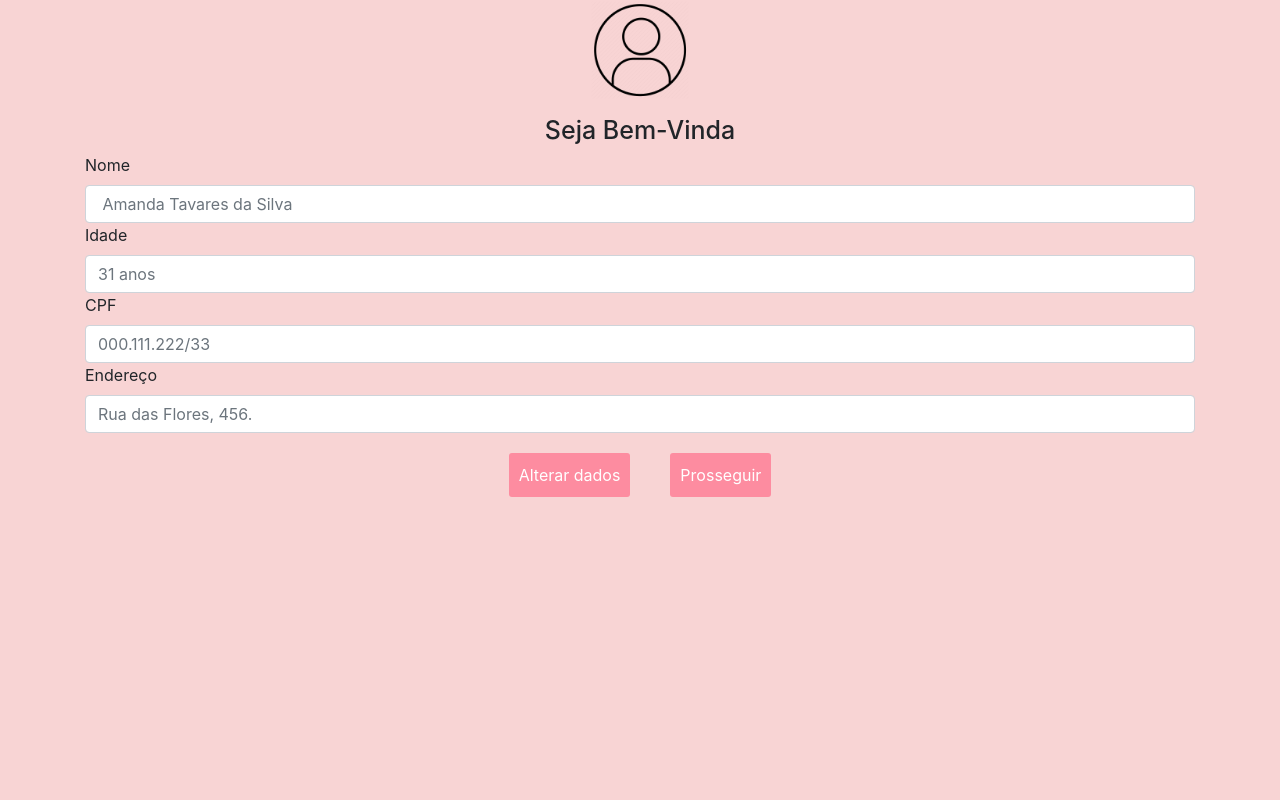
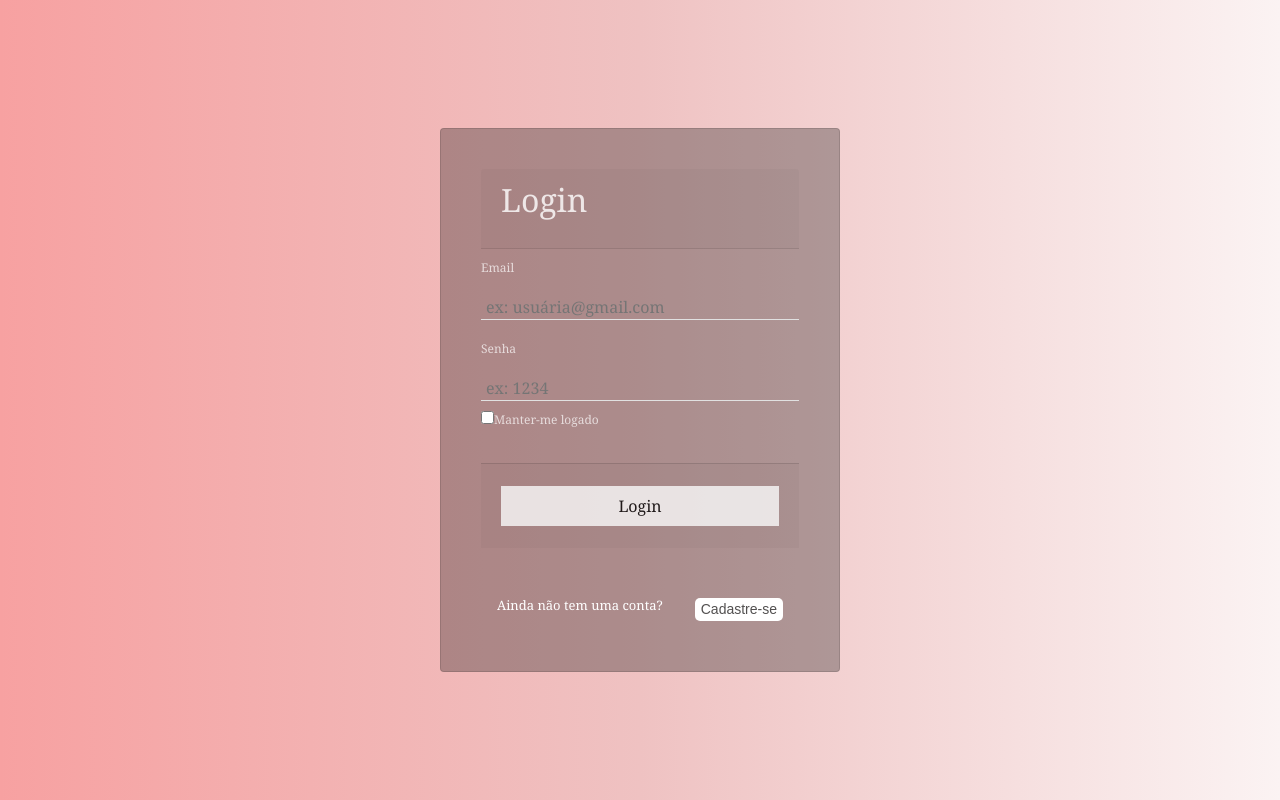
Before and after one commit to StheJanuario/Feminiciclo, a Nuxt app: page / in a window 1280 px wide. Built offline with nearby package versions, Linux system fonts and the light colour scheme.

Commit message:
Atualizado 22/10

```diff
--- /dev/null
+++ b/pages/cadastro.vue
@@ -0,0 +1,81 @@
+<template>
+  <div>
+    <img src="perfil.png" class="perfil">
+    <h1>Seja Bem-Vinda</h1>
+    <b-container>
+      <label>Nome</label>
+      <b-form-input placeholder=" Amanda Tavares da Silva"></b-form-input>
+      <label>Idade</label>
+      <b-form-input placeholder="31 anos"></b-form-input>
+      <label>CPF</label>
+      <b-form-input placeholder="000.111.222/33"></b-form-input>
+      <label>Endereço</label>
+      <b-form-input placeholder="Rua das Flores, 456."></b-form-input>
+      <div class="btn_form">
+        <!-- <NuxtLink to="/"> <b-button class="botao">Alterar dados</b-button></NuxtLink> -->
+        <b-button class="botao" @click="irParaIndex()">Alterar dados</b-button>
+         <!-- <NuxtLink to="/"> <b-button class="botao">Prosseguir</b-button></NuxtLink> -->
+        <b-button class="botao" @click="telaCadastro()">Prosseguir</b-button>
+      </div>
+    </b-container>
+  </div>
+</template>
+
+<script>
+export default {
+    name: 'TelaInicialPage',
+    methods:{
+        irParaIndex(){
+            this.$router.push("/");
+
+        },
+        telaCadastro(){
+            this.$router.push("tela-entrar");
+
+        }
+
+    }
+}
+</script>
+
+<style>
+html,
+body {
+  height: 100%;
+  width: 100;
+  background-color: #f8d4d4;
+}
+
+.botao {
+  max-width: 15%;
+  max-height: 50px;
+  background-color: #fd8ca0;
+  border: 1px #f88ea0;
+  border-radius: 3px;
+  margin: 0 20px 0 20px;
+  color: white;
+  /* flex-direction: row !important; */
+  padding: 10px;
+  margin-top: 20px !important;
+  display: inline-block;
+}
+
+.btn_form{
+    display: flex;
+    justify-content: center;
+}
+
+h1{
+   text-align: center;
+   font-size: 25px;
+   margin-top:15px;
+}
+
+.perfil{
+    display: block;
+  margin: 0 auto;
+  width: 100px;
+  height: 100px;
+}
+
+</style>
--- a/pages/index.vue
+++ b/pages/index.vue
@@ -1,81 +1,134 @@
 <template>
-  <div>
-    <img src="perfil.png" class="perfil">
-    <h1>Seja Bem-Vinda</h1>
-    <b-container>
-      <label>Nome</label>
-      <b-form-input placeholder=" Amanda Tavares da Silva"></b-form-input>
-      <label>Idade</label>
-      <b-form-input placeholder="31 anos"></b-form-input>
-      <label>CPF</label>
-      <b-form-input placeholder="000.111.222/33"></b-form-input>
-      <label>Endereço</label>
-      <b-form-input placeholder="Rua das Flores, 456."></b-form-input>
-      <div class="btn_form">
-        <!-- <NuxtLink to="/"> <b-button class="botao">Alterar dados</b-button></NuxtLink> -->
-        <b-button class="botao" @click="irParaIndex()">Alterar dados</b-button>
-         <!-- <NuxtLink to="/"> <b-button class="botao">Prosseguir</b-button></NuxtLink> -->
-        <b-button class="botao" @click="telaCadastro()">Prosseguir</b-button>
-      </div>
-    </b-container>
-  </div>
+
+    <div id="login">
+        <form class="card">
+            <div class="card-header">
+                <h2>Login</h2>
+            </div>
+            <div class="card-content">
+                <div class="card-content-area">
+                    <label for="email" >Email</label>
+                    <input type="text" placeholder="ex: usuária@gmail.com" id="email" autocomplete="off" >
+                </div>
+                <div class="card-content-area">
+                    <label for="password">Senha</label>
+                    <input type="password" id="password" autocomplete="off" placeholder="ex: 1234">
+
+                    <p>
+                        <input type="checkbox" name="manterlogado" id="manterlogado" value="" />
+                        <label for="manterlogado">Manter-me logado</label>
+                    </p>
+                </div>
+            </div>
+
+            <div class="card-footer">
+                <NuxtLink to="/tela-menu"><input type="submit" value="Login" class="submit"></NuxtLink>
+            </div>
+            <div id="cadastro">
+                <p>Ainda não tem uma conta?</p>
+                <NuxtLink to="/tela-cadastros"><button>Cadastre-se</button></NuxtLink>
+            </div>
+
+        </form>
+    </div>
 </template>
 
 <script>
-export default {
-    name: 'TelaInicialPage',
-    methods:{
-        irParaIndex(){
-            this.$router.push("/");
-
-        },
-        telaCadastro(){
-            this.$router.push("tela-cadastro");
-
-        }
-
-    }
-}
 </script>
 
 <style>
-html,
 body {
-  height: 100%;
-  width: 100;
-  background-color: #f8d4d4;
+    padding: 0;
+    margin: 0;
+    background-image: linear-gradient(to right, #f7a1a1, #efc2c2, #fbf3f3);
 }
+#login {
+    display: flex;
+    align-items: center;
+    justify-content: center;
+    height: 100vh;
+    font-family: Cambria, Cochin, Georgia, Times, 'Times New Roman', serif;
 
-.botao {
-  max-width: 15%;
-  max-height: 50px;
-  background-color: #fd8ca0;
-  border: 1px #f88ea0;
-  border-radius: 3px;
-  margin: 0 20px 0 20px;
-  color: white;
-  /* flex-direction: row !important; */
-  padding: 10px;
-  margin-top: 20px !important;
-  display: inline-block;
 }
+.card {
+    background-color: rgba(19, 19, 19, 0.3);
+    padding: 40px;
+    width: 400px;
 
-.btn_form{
+}
+.card-header {
+    padding-bottom: 50px;
+    opacity: 0.8;
+    color: #fff;
+    border-radius: 15px;
+
+}
+.card-header::after {
+    content: "";
+    width: 70px;
+    height: 1px;
+    display: block;
+    margin-top: -30px;
+    margin-left: -5px;
+
+}
+.card-content label {
+    color: #fff;
+    font-size: 12px;
+    opacity: 0.7;
+
+}
+.card-content-area {
     display: flex;
-    justify-content: center;
+    flex-direction: column;
+    padding: 10px 0;
 }
+.card-content-area input {
+    margin-top: 10px;
+    padding: 0 5px;
+    background-color: transparent;
+    border: none;
+    border-bottom: 1px solid #e1e1e1;
+    outline: none;
+    color: #fff;
 
-h1{
-   text-align: center;
-   font-size: 25px;
-   margin-top:15px;
 }
-
-.perfil{
-    display: block;
-  margin: 0 auto;
-  width: 100px;
-  height: 100px;
+.card-footer {
+    display: flex;
+    flex-direction: column;
 }
-
+.card-footer .submit {
+    width: 100%;
+    height: 40px;
+    background-color: #fafafa;
+    font-size: 16px;
+    border: none;
+    color: #000000;
+    margin: 10px 0;
+}
+.card-footer a {
+    text-align: center;
+    font-size: 12px;
+    opacity: 0.8;
+    color: #fff;
+    text-decoration: none;
+}
+#cadastro{
+    margin-top: 3em;
+    display: flex;
+    flex-direction: row;
+    justify-content: space-around;
+}
+#cadastro p {
+    color: #fff;
+    font-size: 13px;
+}
+#cadastro button{
+    background-color: #fff;
+    color: rgba(41, 38, 38, 0.808);
+    font-size: 14px;
+    border: none;
+    border-radius: 5px;
+    font-family:Arial, Helvetica, sans-serif;
+}
 </style>
--- a/pages/tela-cadastro.vue
+++ b/pages/tela-cadastros.vue
@@ -1,7 +1,7 @@
 <template>
     <div>
       <img src="logo.png" class="logo" />
-      <p>Gostaria de acessar como:</p>
+      <p>Gostaria de se cadastrar como:</p>
       <NuxtLink to="/tela-vitima"
         ><b-button class="botao">VÍTIMA</b-button></NuxtLink
       >
--- a/pages/tela-menu.vue
+++ b/pages/tela-menu.vue
@@ -22,36 +22,6 @@
       <img src="IconeSocorro.png" class="botao-socorro" id="resposta" v-on:click="alertarSocorro()">
     </div>
 
-    <footer class="rodape">
-      <section class="cabecalho">
-
-      <div class=informações-rodapé>
-        <h3>Inicio</h3>
-        <p>Home</p>
-        <p>Chat</p>
-        <p>Telefone</p>
-      </div>
-
-      <div class=informações-rodapé>
-        <h3>Sobre nós</h3>
-        <p>Informações do Site</p>
-        <p>Contato</p>
-        <p>Mais</p>
-      </div>
-
-      <div class=informações-rodapé>
-        <h3>Suporte</h3>
-        <p>Ligue 190 - PM</p>
-        <p>Ligue 197 - Disque Denúncia </p>
-        <p>Ligue 180 - Central de Atendimento a mulher</p>
-      </div>
-
-      <div class=informações-rodapé>
-      <img src="Icones-rodape.jpeg">
-      </div>
-
-    </section>
-    </footer>
   </div>
 </template>
 
@@ -148,29 +118,6 @@ a:hover {
   padding: 10px;
   margin-top: 50px;
 }
-.rodape{
-  background-color: white;
-  font-family: 'Sarala', sans-serif;
-  color: rgb(55, 53, 53);
-  height: 15px;;
-  font-size: 16px;
-  margin-top: 30px;
-}
-.cabecalho {
-  margin-top: 100px;
-  display: flex;
-  flex-direction: row;
-  align-items: center;
-  justify-content: space-around;
-  padding: 18px;
-}
-.informacoes-rodape{
-  display: flex;
-  flex-direction: collumn;
-}
-#componentes{
-  height: 90%;
-}
 
 @media (max-width: 600px) {
   #botao-mobile {
--- a/pages/tela-vitima.vue
+++ b/pages/tela-vitima.vue
@@ -21,7 +21,7 @@ export default {
  name: 'TelaAcessoPage',
  methods:{
   telaEntrar(){
-    this.$router.push("tela-entrar")
+    this.$router.push("cadastro")
   }
  }
 }
```
